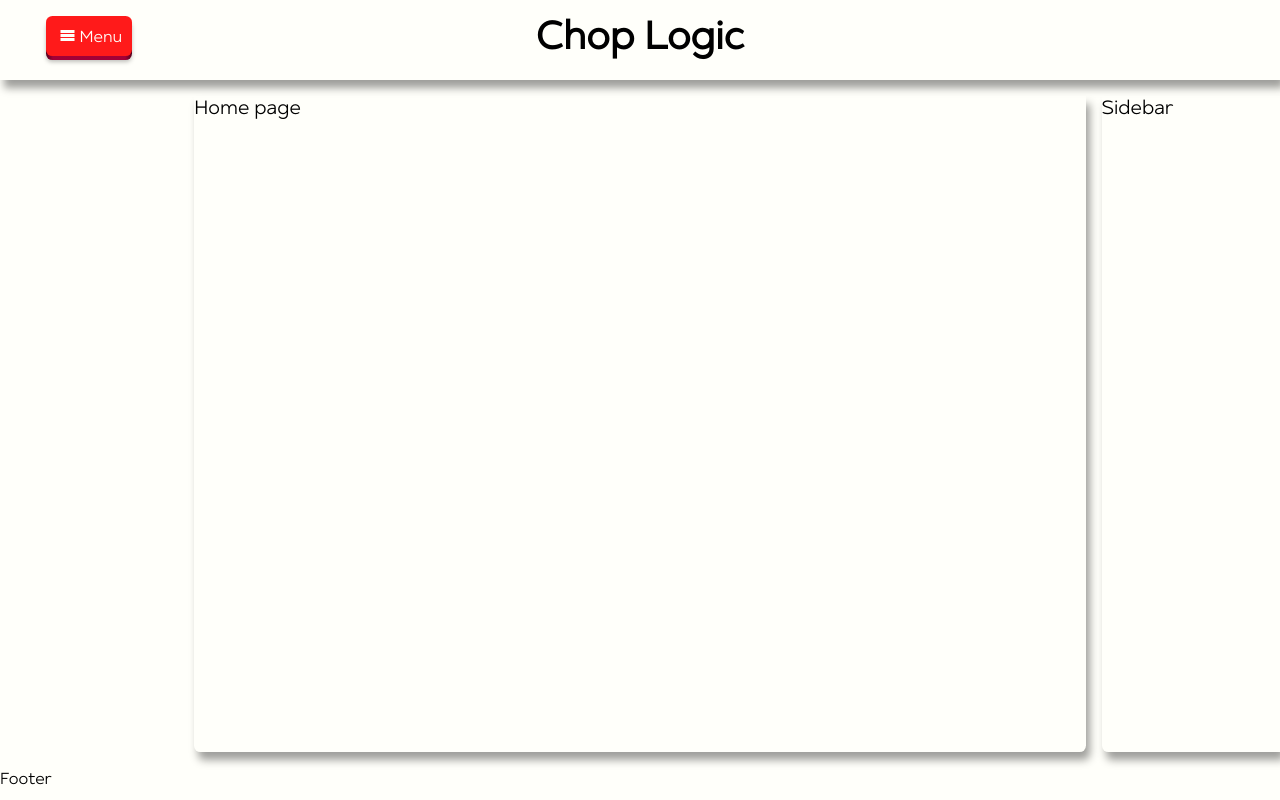
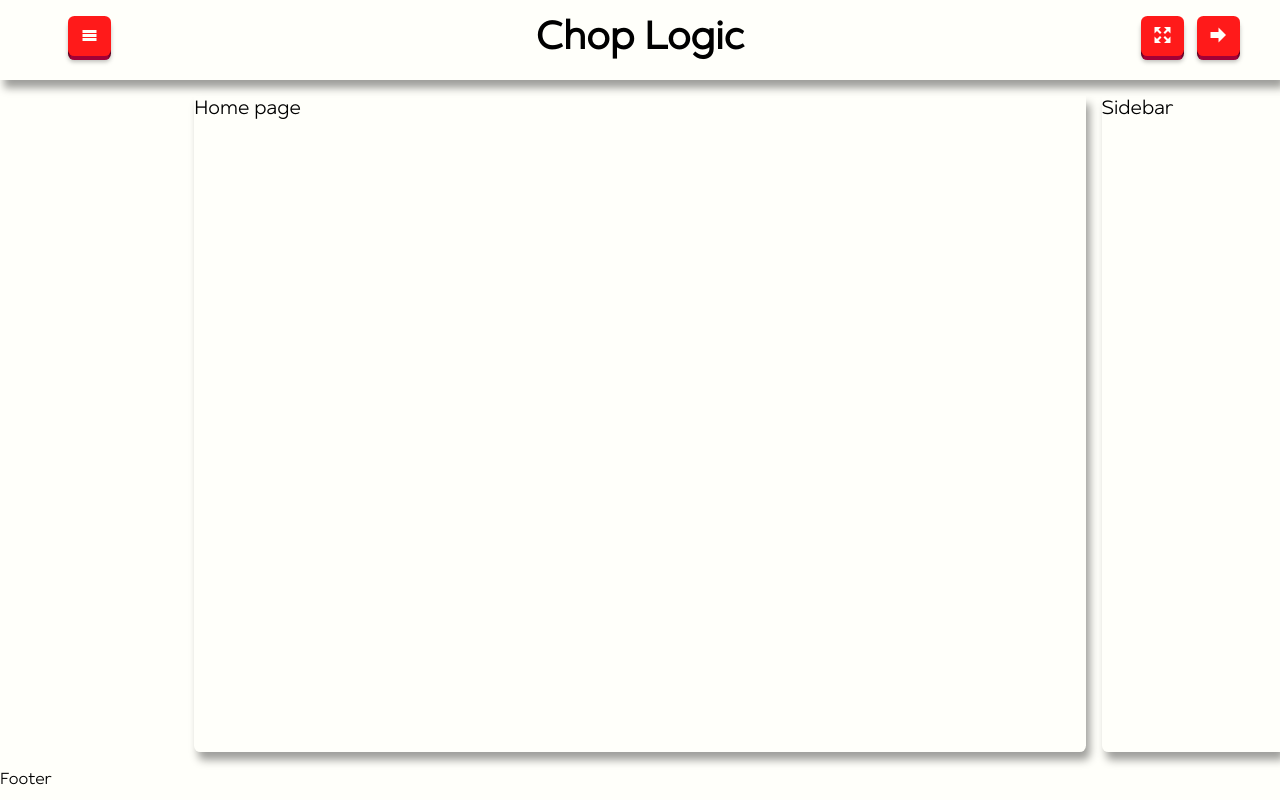
Before and after one commit to SavouryGin/chop_logic, a React app: page / in a window 1280 px wide. Built offline with nearby package versions, Linux system fonts and the light colour scheme.

Commit message:
ts-12: add header sections

```diff
--- a/src/components/header/index.tsx
+++ b/src/components/header/index.tsx
@@ -5,6 +5,8 @@ import { settingsActions } from 'store/settings/slice';
 import formatClassName from 'helpers/formatters/format-class-name';
 import { ClassNameProp } from 'types';
 import { Icon } from 'enums';
+import { getIsNavigationOpen } from 'store/settings/selectors';
+import { useAppSelector } from 'store/hooks';
 
 import './styles.scss';
 
@@ -14,14 +16,21 @@ export type HeaderProps = {
 
 function Header(props: HeaderProps): React.ReactElement {
   const dispatch = useAppDispatch();
+  const isNavigationOpen = useAppSelector(getIsNavigationOpen);
   const onClickMenuButton = () => {
     dispatch(settingsActions.toggleNavigation());
   };
 
   return (
     <header className={formatClassName(['header', props.className])}>
-      <Button onClick={onClickMenuButton} icon={Icon.Menu} text='Menu' />
-      <h1 className='header__text'>Chop Logic</h1>
+      <div className='header__left-panel'>
+        <Button onClick={onClickMenuButton} icon={isNavigationOpen ? Icon.Default : Icon.Menu} />
+      </div>
+      <h1 className='header__heading'>Chop Logic</h1>
+      <div className='header__right-panel'>
+        <Button icon={Icon.Enlarge} />
+        <Button icon={Icon.Test} />
+      </div>
     </header>
   );
 }
--- a/src/components/header/styles.scss
+++ b/src/components/header/styles.scss
@@ -5,6 +5,22 @@
   display: grid;
   grid-gap: $block-gap;
   grid-template-columns: 2fr 10fr 2fr;
+  grid-template-areas: 'header-left header-center header-right';
   align-items: center;
   justify-items: center;
+
+  &__left-panel {
+    grid-area: header-left;
+  }
+
+  &__heading {
+    grid-area: header-center;
+  }
+
+  &__right-panel {
+    grid-area: header-right;
+    .button {
+      margin: 0 0.4rem;
+    }
+  }
 }
--- a/src/components/navigation/styles.scss
+++ b/src/components/navigation/styles.scss
@@ -1,10 +1,14 @@
 @import 'styles/colors.scss';
 
-// .navigation {
-//   &__header {
+@keyframes slide-in {
+  from {
+    transform: translateX(-100%);
+  }
+  to {
+    transform: translateX(0%);
+  }
+}
 
-//   }
-//   &__list {
-
-//   }
-// }
+.navigation {
+  animation: slide-in 1000ms;
+}
--- a/src/enums/index.ts
+++ b/src/enums/index.ts
@@ -2,6 +2,15 @@ export enum Icon {
   Default = 'chop-icon__cross',
   Home = 'chop-icon__home',
   Menu = 'chop-icon__menu',
+  Enlarge = 'chop-icon__enlarge',
+  Shrink = 'chop-icon__shrink',
+  Settings = 'chop-icon__cog',
+  Delete = 'chop-icon__bin',
+  Up = 'chop-icon__circle-up',
+  Down = 'chop-icon__circle-down',
+  Right = 'chop-icon__circle-right',
+  Left = 'chop-icon__circle-left',
+  Test = 'chop-icon__arrow-right',
 }
 
 export enum Pages {
```
